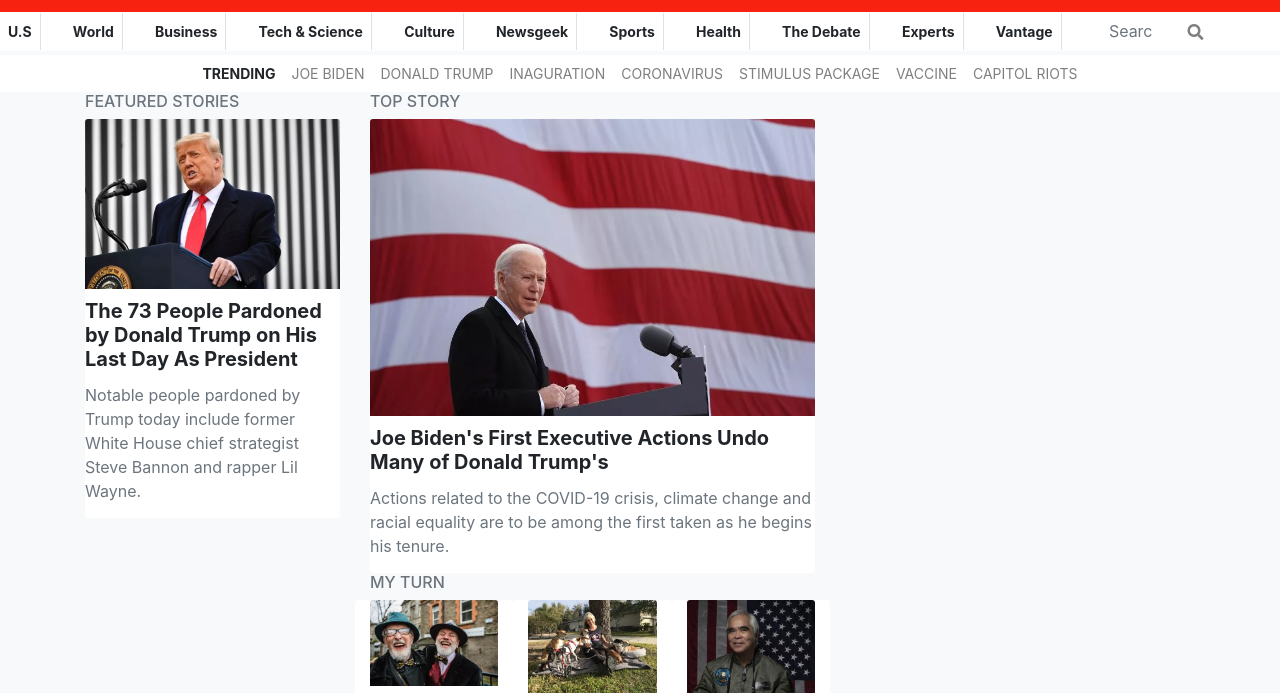
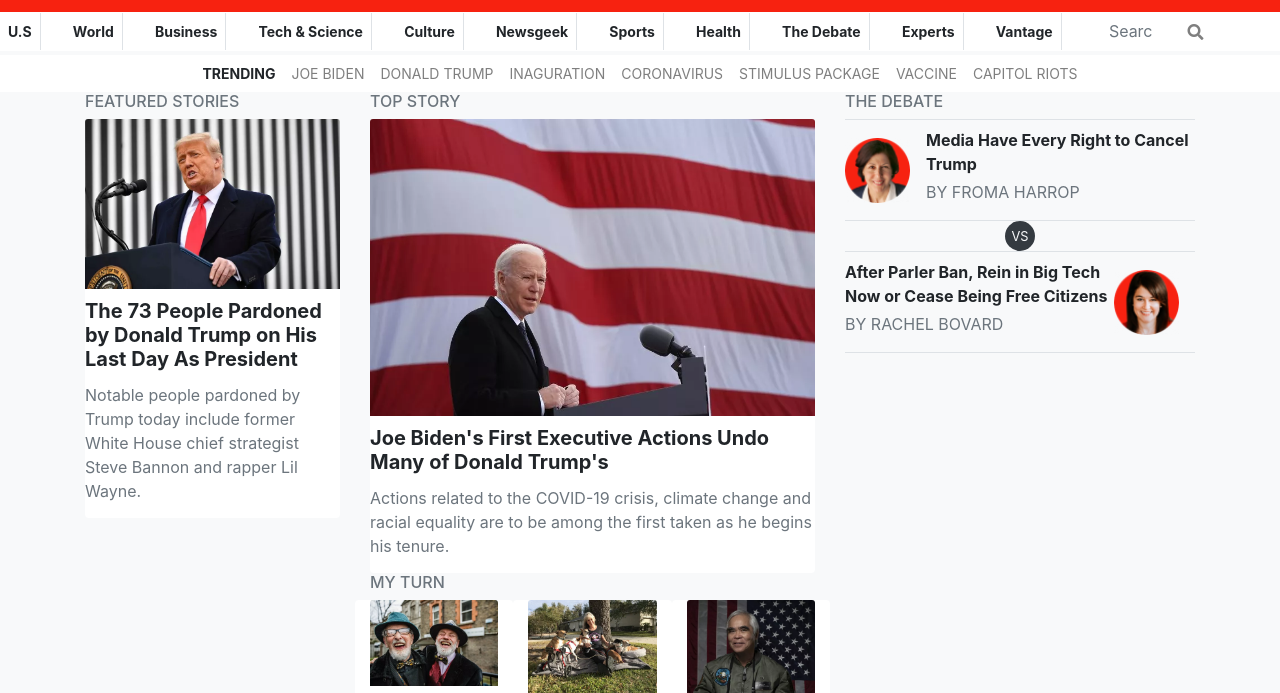
Before and after one commit to smy5152/newsweek-clone, a plain HTML site: page index.html in a window 1280 px wide. Shown: the part 88-781 px from the top of the page. Drawn offline with nearby package versions, Linux system fonts and the light colour scheme.

Commit message:
the deabte

```diff
--- a/assets/styles.css
+++ b/assets/styles.css
@@ -101,3 +101,9 @@
 .footer-wrap a {
   font-size: 13px;
 }
+
+.vs-circle{
+  width:30px;
+  height:30px;
+  font-size:0.8em;
+}
--- a/index.html
+++ b/index.html
@@ -240,7 +240,22 @@
             </div>
             <div class="col-lg-4 col-md-12 col-sm-12">
 
-
+              <h6 class="text-secondary">THE DEBATE</h6>
+              <div class="media border-top border-bottom">
+                  <img src="img/froma-harrop.png" class="align-self-center mr-3" height="65"  alt="froma">
+                  <div class="media-body">
+                      <p class="pt-2 mb-1 font-weight-bold">Media Have Every Right to Cancel Trump</p>
+                      <p class="text-secondary">BY FROMA HARROP</p>
+                  </div>
+              </div>
+              <div class="d-flex rounded-circle bg-dark text-light container justify-content-center align-items-center p-0" style="width:30px;height:30px;font-size:0.8em;">VS</div>
+              <div class="media border-top border-bottom">
+                  <div class="media-body">
+                      <p class="pt-2 mb-1 font-weight-bold">After Parler Ban, Rein in Big Tech Now or Cease Being Free Citizens</p>
+                      <p class="text-secondary">BY RACHEL BOVARD</p>
+                  </div>
+                  <img src="img/rachel-bovard.png" class="align-self-center mr-3" height="65" alt="rachel">
+              </div>
 
 
             </div>
```
Also changed, not shown: img/froma-harrop.png (added), img/rachel-bovard.png (added).
